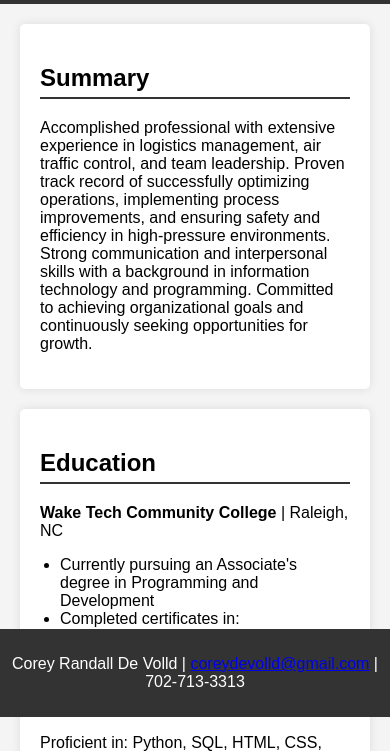
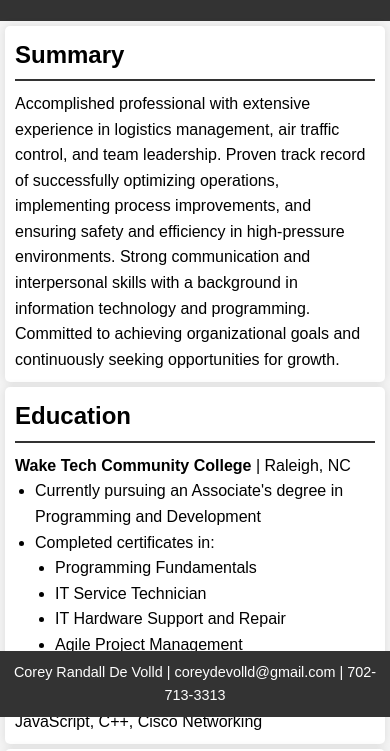
Before and after one commit to coreyrandall/self, a plain HTML site: page index.html in a window 390 px wide. Shown: the part 127-878 px from the top of the page. Drawn offline with Linux system fonts and the light colour scheme; a script that the page names is missing.

Commit message:
Update styles.css
Added dynamic screen adjustment

```diff
--- a/styles.css
+++ b/styles.css
@@ -1,8 +1,15 @@
+/* Reset some default browser styles */
+body, h1, h2, p, ul {
+    margin: 0;
+    padding: 0;
+}
+
+/* General styles */
 body {
     font-family: Arial, sans-serif;
-    margin: 0;
-    padding: 0;
+    line-height: 1.6;
     background-color: #f4f4f4;
+    padding-bottom: 50px; /* To avoid footer overlap */
 }
 
 header {
@@ -22,20 +29,21 @@ header p {
 
 section {
     padding: 20px;
-    margin: 20px;
+    margin: 20px auto;
     background-color: white;
     border-radius: 5px;
     box-shadow: 0 0 10px rgba(0, 0, 0, 0.1);
+    max-width: 800px; /* Restrict the width on larger screens */
 }
 
 h2 {
     border-bottom: 2px solid #333;
     padding-bottom: 5px;
+    margin-bottom: 10px;
 }
 
 ul {
     list-style-type: disc;
-    margin: 0;
     padding-left: 20px;
 }
 
@@ -52,3 +60,47 @@ footer {
     width: 100%;
     bottom: 0;
 }
+
+a {
+    color: white;
+    text-decoration: none;
+}
+
+a:hover {
+    text-decoration: underline;
+}
+
+/* Media Queries */
+@media (max-width: 768px) {
+    header, section, footer {
+        padding-left: 10px;
+        padding-right: 10px;
+    }
+
+    section {
+        margin: 10px;
+    }
+
+    footer {
+        padding: 15px 0;
+    }
+}
+
+@media (max-width: 480px) {
+    header h1 {
+        font-size: 1.5em;
+    }
+
+    header p, footer p {
+        font-size: 0.9em;
+    }
+
+    section {
+        margin: 5px;
+        padding: 10px;
+    }
+
+    footer {
+        padding: 10px 0;
+    }
+}
```
